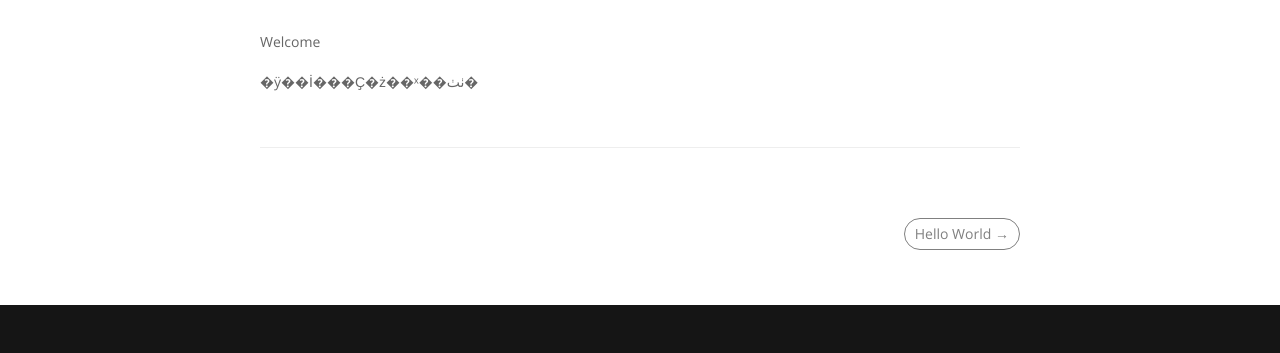
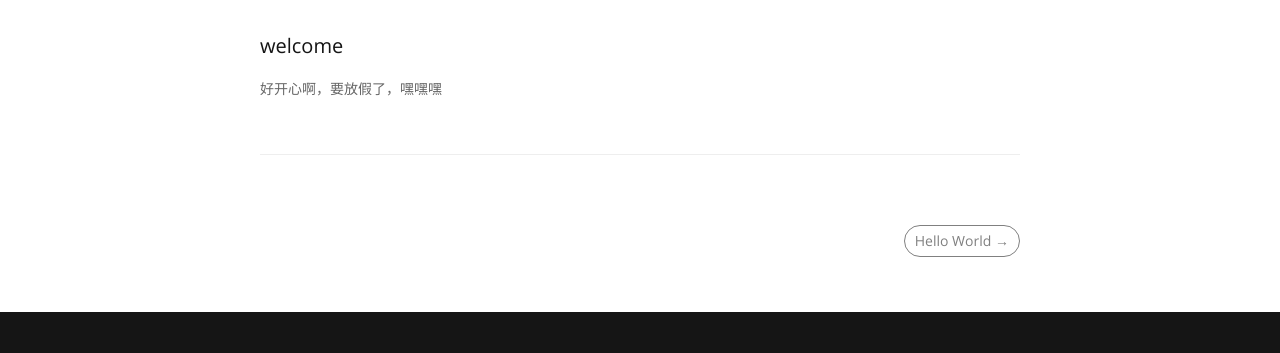
Before and after one commit to vanteking/vblog, a plain HTML site: page 2020/01/09/20200109/index.html in a window 1280 px wide. Shown: the part 188-541 px from the top of the page. Drawn offline with Linux system fonts and the light colour scheme.

Commit message:
Site updated: 2020-01-10 16:48:50

```diff
--- a/2020/01/09/20200109/index.html
+++ b/2020/01/09/20200109/index.html
@@ -162,8 +162,7 @@
             </div>
         </div>
         <div class="col-md-8 col-md-offset-2">
-      		<p>Welcome </p>
-<p>�ÿ��İ���Ҫ�ż��ˣ��ٺٺ�</p>
+      		<h3 id="welcome"><a href="#welcome" class="headerlink" title="welcome"></a>welcome</h3><p>好开心啊，要放假了，嘿嘿嘿</p>
 
             <div class="clearfix"></div>
             <hr class="nogutter">
```
Also changed, not shown: index.html (+1 -2 lines).
